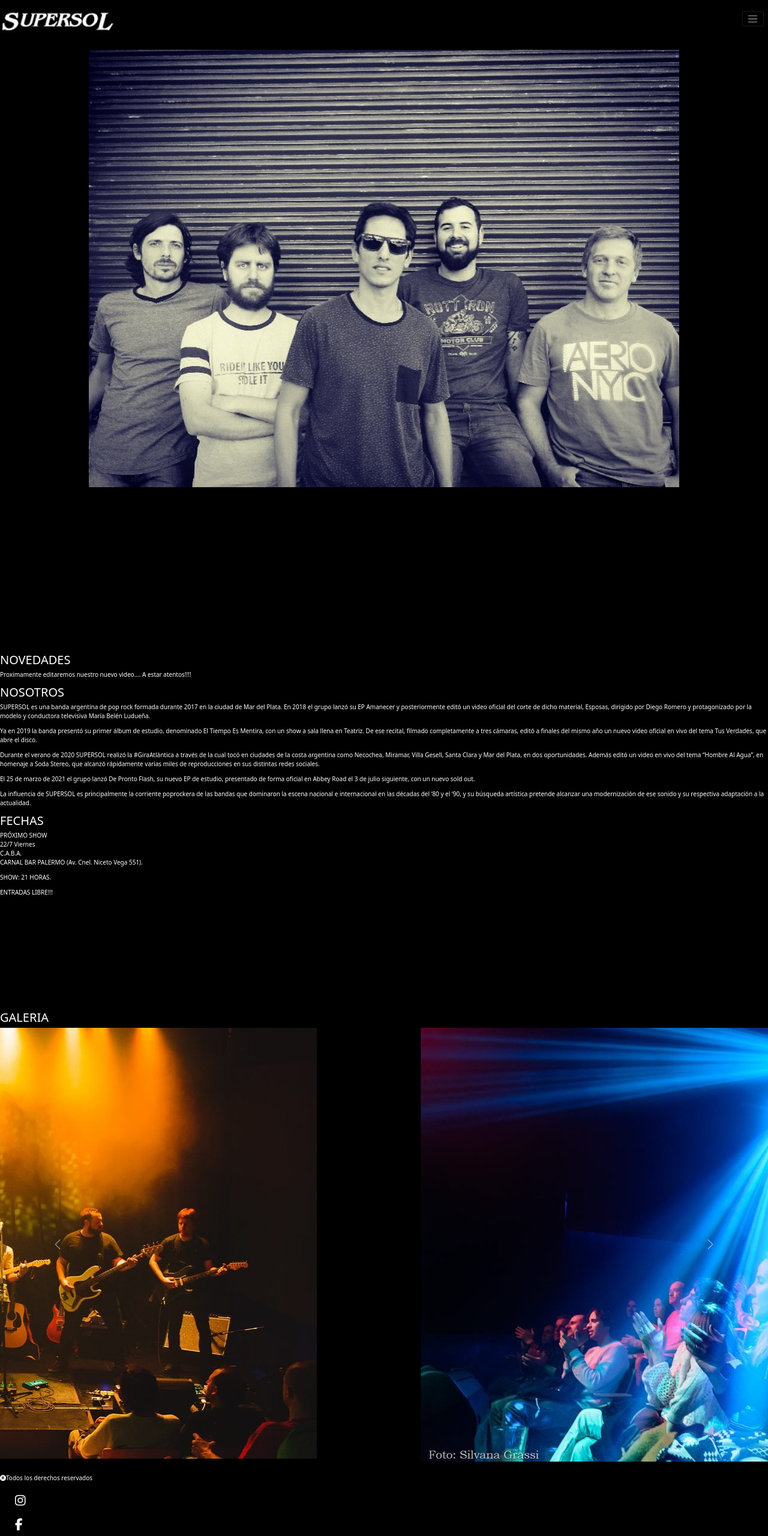
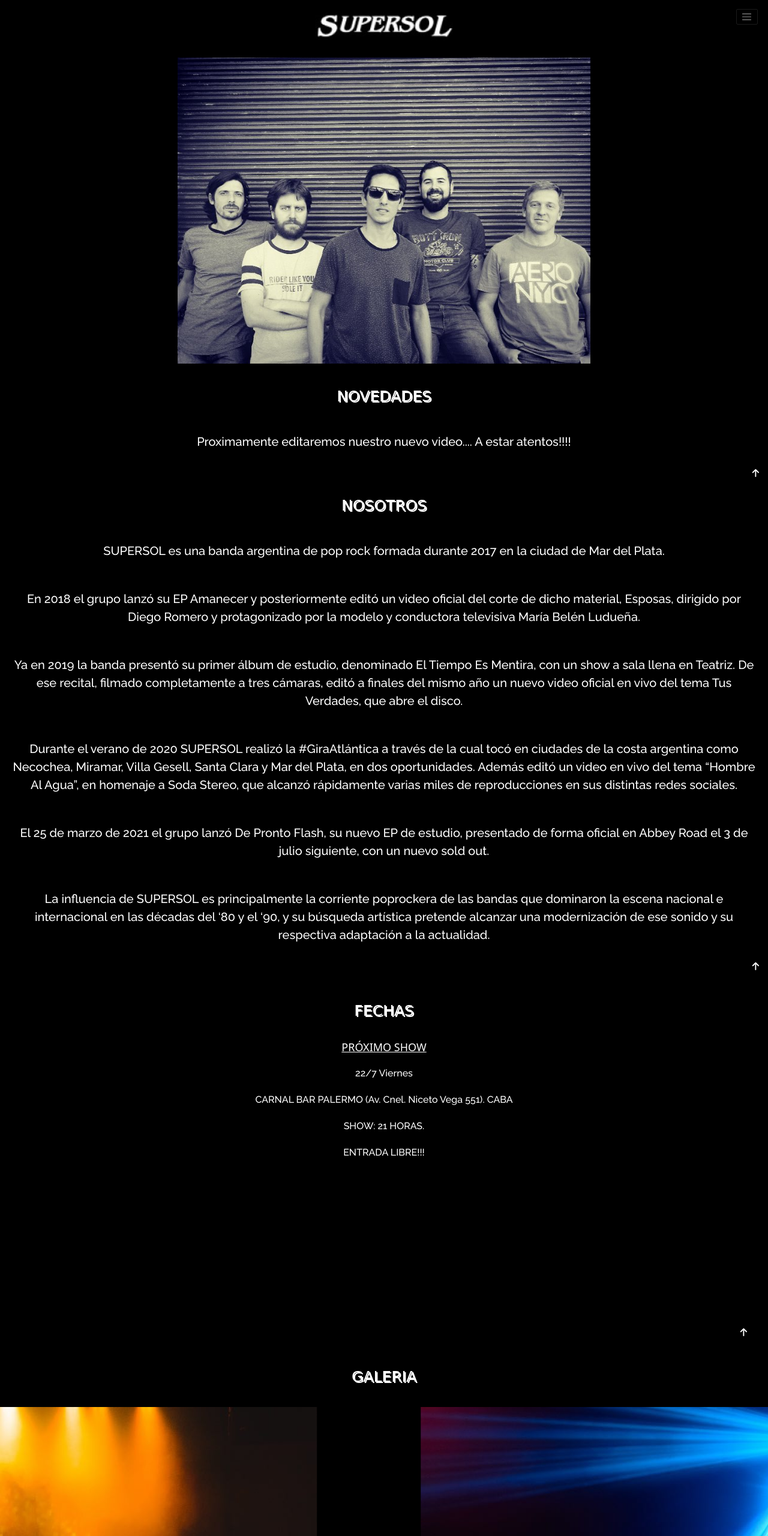
Before and after one commit to maiguelm/supersol, a website: page index.html in a window 1280 px wide. Shown: the top 2560 px of the page at 60% size. Drawn offline with nearby package versions, Linux system fonts and the light colour scheme; grey boxes are pictures that could not be loaded; a web font is replaced by a local one.

Commit message:
primeros-retoques

```diff
--- a/index.html
+++ b/index.html
@@ -5,18 +5,21 @@
     <meta http-equiv="X-UA-Compatible" content="IE=edge">
     <meta name="viewport" content="width=device-width, initial-scale=1.0">
     <title>SUPERSOL - Sitio Oficial</title>
+    <link rel="preconnect" href="https://fonts.googleapis.com">
+    <link rel="preconnect" href="https://fonts.gstatic.com" crossorigin>
+    <link href="https://fonts.googleapis.com/css2?family=Poppins:wght@300;400;700&family=Raleway:wght@300;500;600&family=Splash&display=swap" rel="stylesheet">
     <link href="https://cdn.jsdelivr.net/npm/bootstrap@5.1.3/dist/css/bootstrap.min.css" rel="stylesheet" integrity="sha384-1BmE4kWBq78iYhFldvKuhfTAU6auU8tT94WrHftjDbrCEXSU1oBoqyl2QvZ6jIW3" crossorigin="anonymous">
     <link rel="stylesheet" href="./css/style.css">
     <link rel="stylesheet" href="https://cdnjs.cloudflare.com/ajax/libs/animate.css/4.1.1/animate.min.css"/>
     <script src="https://kit.fontawesome.com/fc96e0a205.js" crossorigin="anonymous"></script>
 </head>
 <body>
-    <header>
-        <div>
-            <a href="./index.html"><img src="./imagenes/supersollogo.jpg" alt=""></a>
+    <header id="headerPosition">
+        <div class="brand">
+            <a href="./index.html"><img class="logo" src="./imagenes/supersollogo.jpg" alt=""></a>
         </div>
         <div class="barraNavegacion">
-          <nav class="navbar navbar-dark btn__nav">
+          <nav class="navbar navbar-dark">
             <div class="container-fluid btn__navflex">
               <button class="navbar-toggler" type="button" data-bs-toggle="collapse" data-bs-target="#navbarToggleExternalContent" aria-controls="navbarToggleExternalContent" aria-expanded="false" aria-label="Toggle navigation">
                 <span class="navbar-toggler-icon"></span>
@@ -24,13 +27,13 @@
             </div>
           </nav>
           <div class="collapse" id="navbarToggleExternalContent">
-            <div class="">
+            <div class="enlacesBarra">
               <ul>
                 <li><a href="#novedades">NOVEDADES</a></li>
                 <li><a href="#nosotros">NOSOTROS</a></li>
                 <li><a href="#fechas">FECHAS</a></li>
                 <li><a href="#gallery">GALERIA</a></li>
-                <li><a href="#contacto">CONTACTO</a></li>
+
               </ul>
             </div>
           </div>
@@ -46,40 +49,42 @@
         <section id="novedades">
           <h2>NOVEDADES</h2>
           <p>Proximamente editaremos nuestro nuevo video.... A estar atentos!!!!</p>
+          <ul class="arribaLink">
+            <li><a href="#"><i class="fa-solid fa-arrow-up"></i></a></li>
+          </ul>
         </section>
 
         <section id="nosotros">
           <h2>NOSOTROS</h2>
-          <p>SUPERSOL es una banda argentina de pop rock formada durante 2017 en la ciudad de Mar del Plata. En 2018 el grupo lanzó su EP Amanecer y posteriormente editó un video oficial del corte de dicho material, Esposas, dirigido por Diego Romero y protagonizado por la modelo y conductora televisiva María Belén Ludueña.</p>
-          <p>Ya en 2019 la banda presentó su primer álbum de estudio, denominado El Tiempo Es Mentira, con un show a sala llena en Teatriz. De ese recital, filmado completamente a tres cámaras, editó a finales del mismo año un nuevo video oficial en vivo del tema Tus Verdades, que abre el disco.</p>
-          <p>Durante el verano de 2020 SUPERSOL realizó la #GiraAtlántica a través de la cual tocó en ciudades de la costa argentina como Necochea, Miramar, Villa Gesell, Santa Clara y Mar del Plata, en dos oportunidades. Además editó un video en vivo del tema “Hombre Al Agua”, en homenaje a Soda Stereo, que alcanzó rápidamente varias miles de reproducciones en sus distintas redes sociales.</p>
-          <p>El 25 de marzo de 2021 el grupo lanzó De Pronto Flash, su nuevo EP de estudio, presentado de forma oficial en Abbey Road el 3 de julio siguiente, con un nuevo sold out.</p>
+          <p>SUPERSOL es una banda argentina de pop rock formada durante 2017 en la ciudad de Mar del Plata. </p>
+          <p class="parrNotDisplay">En 2018 el grupo lanzó su EP Amanecer y posteriormente editó un video oficial del corte de dicho material, Esposas, dirigido por Diego Romero y protagonizado por la modelo y conductora televisiva María Belén Ludueña.</p>
+          <p class="parrNotDisplay">Ya en 2019 la banda presentó su primer álbum de estudio, denominado El Tiempo Es Mentira, con un show a sala llena en Teatriz. De ese recital, filmado completamente a tres cámaras, editó a finales del mismo año un nuevo video oficial en vivo del tema Tus Verdades, que abre el disco.</p>
+          <p class="parrNotDisplay">Durante el verano de 2020 SUPERSOL realizó la #GiraAtlántica a través de la cual tocó en ciudades de la costa argentina como Necochea, Miramar, Villa Gesell, Santa Clara y Mar del Plata, en dos oportunidades. Además editó un video en vivo del tema “Hombre Al Agua”, en homenaje a Soda Stereo, que alcanzó rápidamente varias miles de reproducciones en sus distintas redes sociales.</p>
+          <p class="parrNotDisplay">El 25 de marzo de 2021 el grupo lanzó De Pronto Flash, su nuevo EP de estudio, presentado de forma oficial en Abbey Road el 3 de julio siguiente, con un nuevo sold out.</p>
           <p>La influencia de SUPERSOL es principalmente la corriente poprockera de las bandas que dominaron la escena nacional e internacional en las décadas del ‘80 y el ‘90, y su búsqueda artística pretende alcanzar una modernización de ese sonido y su respectiva adaptación a la actualidad.</p>
+          <ul class="arribaLink">
+            <li><a href="#"><i class="fa-solid fa-arrow-up"></i></a></li>
+          </ul>
         </section>
 
         <section id="fechas">
           <h2>FECHAS</h2>
           <div class="proxima">
-            <div class="datoFecha">
-              <div class="titu">PRÓXIMO SHOW</div>
-              <div class="dia">
-                22/7
-                <span>Viernes</span>
-              </div>
-              <div class="detalles" style="overflow-y: hidden; outline: none;" tabindex="0">
-                <div class="lugar">C.A.B.A.</div>
-                <div class="desc">
-                  CARNAL BAR PALERMO (Av. Cnel. Niceto Vega 551).
-                  <p></p>
-                  <p>SHOW: 21 HORAS.</p>
-                  <p>ENTRADAS LIBRE!!!</p>
-                  <p>&nbsp;</p>
-                </div>
-              </div>
+            <div class="titu">
+              <h4>PRÓXIMO SHOW</h>
             </div>
-            <div><iframe src="" frameborder="0"></iframe>
+            <div class="datos">
+              <p>22/7 <span>Viernes</span></p>
+              <p>CARNAL BAR PALERMO (Av. Cnel. Niceto Vega 551). CABA</p>
+              <p>SHOW: 21 HORAS.</p>
+              <p>ENTRADA LIBRE!!!</p>
+            </div>
+            <div class="iframeMap"><iframe  src="https://www.google.com/maps/embed?pb=!1m18!1m12!1m3!1d3284.673376384582!2d-58.4405784842372!3d-34.58713026412893!2m3!1f0!2f0!3f0!3m2!1i1024!2i768!4f13.1!3m3!1m2!1s0x95bcb58ce96289f9%3A0xac8ea7518a92f327!2sCarnal%20Rest%C3%B3%20Bar!5e0!3m2!1ses!2sar!4v1657319394771!5m2!1ses!2sar" width="300" height="250" style="border:0;" allowfullscreen="" loading="lazy" referrerpolicy="no-referrer-when-downgrade"></iframe>
             </div>
           </div>
+          <ul class="arribaLink">
+            <li><a href="#"><i class="fa-solid fa-arrow-up"></i></a></li>
+          </ul>
         </section>
 
         <section id="gallery">
@@ -110,22 +115,19 @@
                 <span class="visually-hidden">Next</span>
             </button>
         </div>
-
-        </section>
-
-
-        <section id="contacto">
-
+        <ul class="arribaLink">
+          <li><a href="#"><i class="fa-solid fa-arrow-up"></i></a></li>
+        </ul>
         </section>
 
         <footer>
-          <p class="fraseFooter"><i class="fas fa-registered"></i>Todos los derechos reservados</p>
+          <p class="fraseFooter"><i class="fas fa-registered"></i> Todos los derechos reservados</p>
           <ul>
-            <li><a href="#"><i class="fa-brands fa-instagram"></i></a></li>
-            <li><a href="#"><i class="fa-brands fa-facebook-f"></i></a></li>
-            <li><a href="#"><i class="fa-brands fa-twitter-square"></i></a></li>
-            <li><a href="#"><i class="fa-brands fa-spotify"></i></a></li>
-            <li><a href="#"><i class="fa-brands fa-youtube-square"></i></a></li>
+            <li><a href="https://www.instagram.com/supersoloficial/?hl=es"><i class="fa-brands fa-instagram"></i></a></li>
+            <li><a href="https://www.facebook.com/supersolmdq/"><i class="fa-brands fa-facebook-f"></i></a></li>
+            <li><a href="https://twitter.com/supersolmdq"><i class="fa-brands fa-twitter-square"></i></a></li>
+            <li><a href="https://open.spotify.com/artist/3F0soWqkMyiYOElAjOOxqs"><i class="fa-brands fa-spotify"></i></a></li>
+            <li><a href="https://www.youtube.com/channel/UCHt-MSw04JPA4UsRGAxXerg"><i class="fa-brands fa-youtube-square"></i></a></li>
           </ul>
         </footer>
     </main>
--- /dev/null
+++ b/scss/_generals.scss
@@ -0,0 +1,158 @@
+html{
+    font-size: 62.5%;
+}
+*{
+    box-sizing: border-box;
+    padding: 0;
+    margin: 0;
+    color: #fff;
+}
+body{
+    background: $bg;
+}
+
+#headerPosition{
+    display: flex;
+    align-items: center;
+    justify-content: space-evenly;
+    z-index: 1;
+    .brand{
+        @media screen and (min-width: 950px){
+            .logo {
+                width: 230px;
+            }
+        }
+    }
+    .barraNavegacion{
+        width: 40%;
+        z-index: 1000;
+        display: inline-block;
+        position: absolute;
+        right: 1rem;
+        top: 1rem;
+        .btn__navflex{
+            justify-content: flex-end !important;
+            z-index: 100;
+        }
+        .enlacesBarra{
+            margin-top: 15px;
+            background: $bgNav;
+            border-radius: 5px;
+            ul {
+                list-style: none;
+                li {
+                    padding: 5px;
+                    a {
+                    color: $letterNav;
+                    font-family: $font-family3;
+                    font-size: 2rem;
+                    }
+                }
+            }
+        }
+
+    }
+}
+
+.contenedor__img{
+    margin: 0% 10%;
+    padding: 20px;
+    @media screen and (min-width: 950px){
+        display: flex;
+        justify-content: center;
+    }
+    .primera__foto{
+        width: 100%;
+        @media screen and (min-width: 950px){
+            width: 70%;
+        }
+    }
+}
+
+h2{
+    padding: 2rem;
+    font-family: $font-family1;
+    font-size: 2.5rem;
+    text-align: center;
+    text-shadow: 2px 2px #fff;
+}
+
+p{
+    padding: 2rem;
+    font-family: $font-family3;
+    font-size: 2rem;
+    text-align: center;
+}
+
+#nosotros{
+    .parrNotDisplay{
+        display: none;
+        @media screen and (min-width: 950px){
+            display:inline-block
+        }
+    }
+}
+
+#fechas{
+    padding: 20px;
+    h4{
+        font-size: 1.8rem;
+        text-align: center;
+        text-decoration: underline;
+        padding: 10px;
+    }
+    .datos p{
+        font-size: 1.6rem;
+        padding: 5px;
+    }
+
+    .iframeMap{
+        display: flex;
+        justify-content: center;
+        padding-top: 15px;
+    }
+}
+
+
+.galeria__posicion {
+    margin-bottom: 20px;
+    overflow: hidden;
+    .carousel__fotos {
+        transition: transform 0.8s cubic-bezier(0, 0.98, 1, 1);
+        .galeriaFotos {
+            margin: 0 auto;
+            filter: drop-shadow(2px 2px #000);
+            flex-direction: column;
+            padding: 10px;
+            max-height: 250px;
+            @media screen and (min-width: 950px){
+                max-height: 200vh;
+            }
+        }
+    }
+}
+
+footer{
+    .fraseFooter{
+        font-size: 1.6rem;
+        font-family: $font-family1;
+    }
+    ul {
+        list-style-type: none;
+        display: flex;
+        font-size: 2.5rem;
+        justify-content: space-around;
+    }
+}
+
+.arribaLink{
+    list-style: none;
+    padding-right: 15px;
+    display: flex;
+    justify-content: flex-end;
+    .fa-arrow-up{
+        color:#fff;
+        list-style: none;
+        font-size: 1.5rem;
+    }
+}
--- /dev/null
+++ b/scss/_variables.scss
@@ -0,0 +1,16 @@
+//* VARIABLES *//
+
+// background
+
+$bg: rgb(0, 0, 0);
+$bgNav: rgba(0, 0, 0, 0.942);
+
+
+//coloresletras
+$letter: #fff;
+$letterNav: rgb(215, 215, 215);
+
+//fonts-familys
+$font-family1: 'Splash', cursive;
+$font-family2: 'Poppins', sans-serif;
+$font-family3: 'Raleway', sans-serif;
--- /dev/null
+++ b/scss/style.scss
@@ -0,0 +1,2 @@
+@import "./variables";
+@import "./generals";
```
Also changed, not shown: package.json (added, +25 -0 lines), css/style.css, 2 other files.
